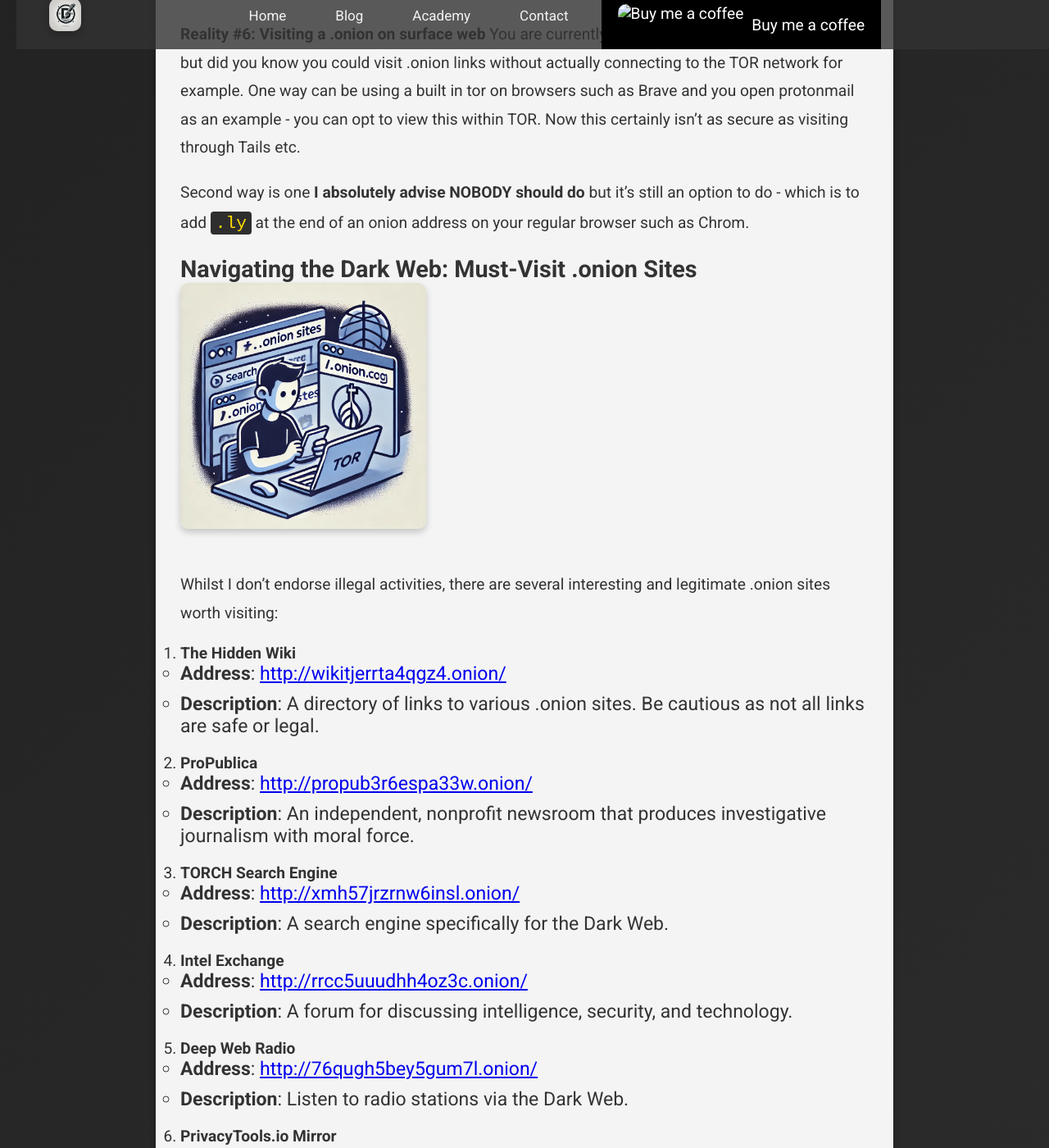
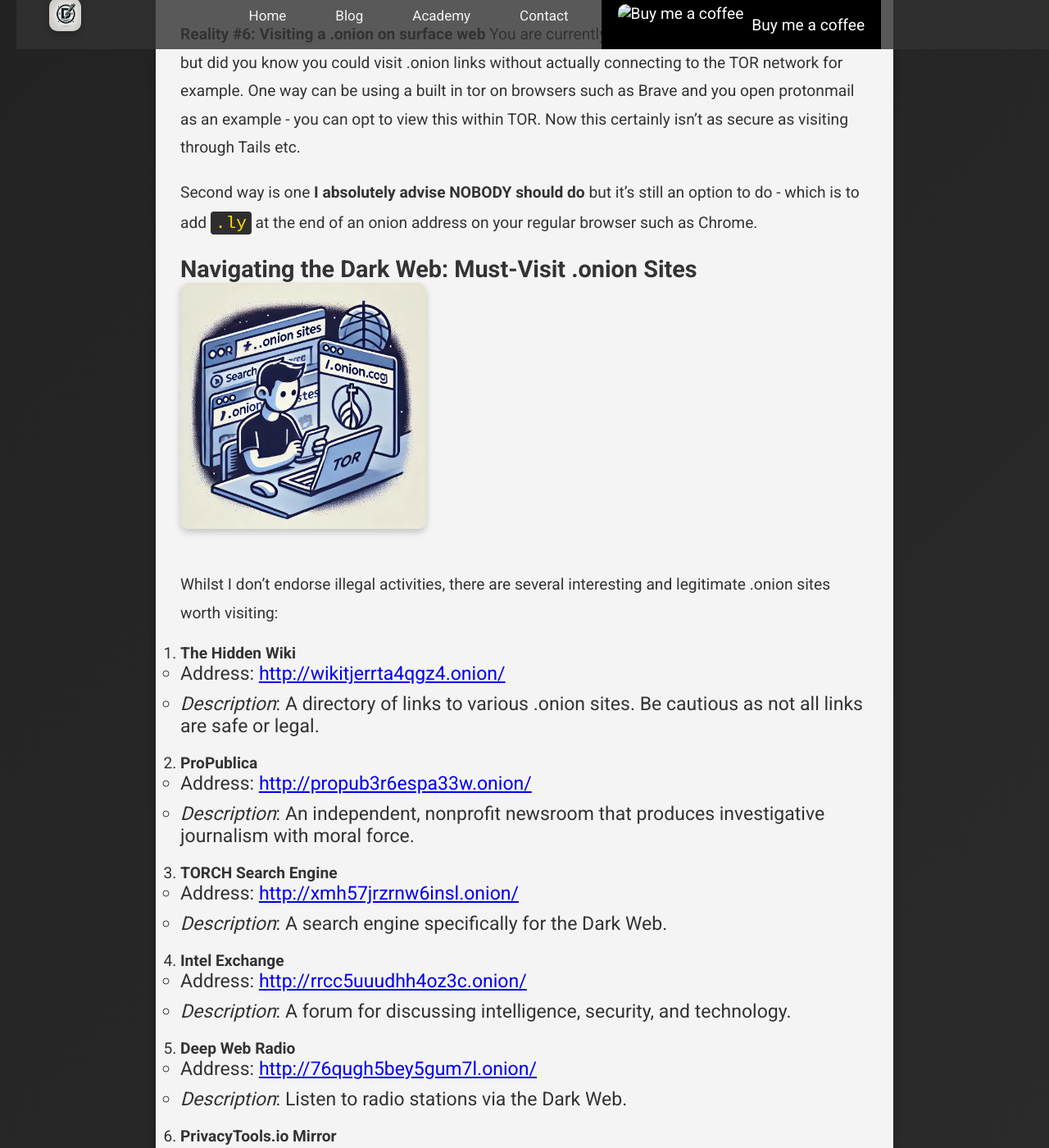
Before and after one commit to Dyst0rti0n/Dyst0rti0n.github.io, a Jekyll site: the page built from _posts/2024-07-30-exploring-dark-web.md, in a window 1280 px wide and 1400 px high, scrolled down 2152 px. Shown: the whole window at 82% size. Built offline with Jekyll 4.4.1, drawn with Linux system fonts in a browser that asks for light colours; some of the changed lines change nothing that is shown; some of the changed text lies outside the part shown.

Commit message:
Spelling and design changes

```diff
--- a/_posts/2024-07-30-exploring-dark-web.md
+++ b/_posts/2024-07-30-exploring-dark-web.md
@@ -46,7 +46,7 @@
 **Reality #6: Visiting a .onion on surface web**
 You are currently reading this post on the surface web but did you know you could visit .onion links without actually connecting to the TOR network for example. One way can be using a built in tor on browsers such as Brave and you open protonmail as an example - you can opt to view this within TOR. Now this certainly isn't as secure as visiting through Tails etc.
 
-Second way is one **I absolutely advise NOBODY should do** but it's still an option to do - which is to add `.ly` at the end of an onion address on your regular browser such as Chrom.
+Second way is one **I absolutely advise NOBODY should do** but it's still an option to do - which is to add `.ly` at the end of an onion address on your regular browser such as Chrome.
 
 ### Navigating the Dark Web: Must-Visit .onion Sites
 
@@ -55,52 +55,52 @@
 Whilst I don’t endorse illegal activities, there are several interesting and legitimate .onion sites worth visiting:
 
 1. **The Hidden Wiki**
-   - **Address**: [http://wikitjerrta4qgz4.onion/](http://wikitjerrta4qgz4.onion/)
-   - **Description**: A directory of links to various .onion sites. Be cautious as not all links are safe or legal.
+   - Address: [http://wikitjerrta4qgz4.onion/](http://wikitjerrta4qgz4.onion/)
+   - *Description*: A directory of links to various .onion sites. Be cautious as not all links are safe or legal.
 
 2. **ProPublica**
-   - **Address**: [http://propub3r6espa33w.onion/](http://propub3r6espa33w.onion/)
-   - **Description**: An independent, nonprofit newsroom that produces investigative journalism with moral force.
+   - Address: [http://propub3r6espa33w.onion/](http://propub3r6espa33w.onion/)
+   - *Description*: An independent, nonprofit newsroom that produces investigative journalism with moral force.
 
 3. **TORCH Search Engine**
-   - **Address**: [http://xmh57jrzrnw6insl.onion/](http://xmh57jrzrnw6insl.onion/)
-   - **Description**: A search engine specifically for the Dark Web.
+   - Address: [http://xmh57jrzrnw6insl.onion/](http://xmh57jrzrnw6insl.onion/)
+   - *Description*: A search engine specifically for the Dark Web.
 
 4. **Intel Exchange**
-   - **Address**: [http://rrcc5uuudhh4oz3c.onion/](http://rrcc5uuudhh4oz3c.onion/)
-   - **Description**: A forum for discussing intelligence, security, and technology.
+   - Address: [http://rrcc5uuudhh4oz3c.onion/](http://rrcc5uuudhh4oz3c.onion/)
+   - *Description*: A forum for discussing intelligence, security, and technology.
 
 5. **Deep Web Radio**
-   - **Address**: [http://76qugh5bey5gum7l.onion/](http://76qugh5bey5gum7l.onion/)
-   - **Description**: Listen to radio stations via the Dark Web.
+   - Address: [http://76qugh5bey5gum7l.onion/](http://76qugh5bey5gum7l.onion/)
+   - *Description*: Listen to radio stations via the Dark Web.
 
 6. **PrivacyTools.io Mirror**
-   - **Address**: [http://privacy2zbidut4m4.onion/](http://privacy2zbidut4m4.onion/)
-   - **Description**: Tools and services to protect your online privacy.
+   - Address: [http://privacy2zbidut4m4.onion/](http://privacy2zbidut4m4.onion/)
+   - *Description*: Tools and services to protect your online privacy.
 
 7. **Imperial Library**
-   - **Address**: [http://xfmro77i3lixucja.onion/](http://xfmro77i3lixucja.onion/)
-   - **Description**: A large collection of books and academic texts.
+   - Address: [http://xfmro77i3lixucja.onion/](http://xfmro77i3lixucja.onion/)
+   - *Description*: A large collection of books and academic texts.
 
 8. **ZeroBin**
-   - **Address**: [http://zerobinqmdqd236y.onion/](http://zerobinqmdqd236y.onion/)
-   - **Description**: A secure pastebin service for sharing information anonymously.
+   - Address: [http://zerobinqmdqd236y.onion/](http://zerobinqmdqd236y.onion/)
+   - *Description*: A secure pastebin service for sharing information anonymously.
 
 9. **Sci-Hub**
-   - **Address**: [http://scihub22266oqcxt.onion/](http://scihub22266oqcxt.onion/)
-   - **Description**: Access millions of research papers for free.
+   - Address: [http://scihub22266oqcxt.onion/](http://scihub22266oqcxt.onion/)
+   - *Description*: Access millions of research papers for free.
 
 10. **OnionLinks**
-    - **Address**: [http://onionlinksv3g43.onion/](http://onionlinksv3g43.onion/)
-    - **Description**: Another directory of .onion sites, with a focus on security and privacy.
+    - Address: [http://onionlinksv3g43.onion/](http://onionlinksv3g43.onion/)
+    - *Description*: Another directory of .onion sites, with a focus on security and privacy.
 
 11. **Tunnels**:
-    - **Address**: [http://tunnelz3qqhxlwkv.onion/](http://tunnelz3qqhxlwkv.onion/)
-    - **Description**: Provides a list of hidden services and community-vetted sites.
+    - Address: [http://tunnelz3qqhxlwkv.onion/](http://tunnelz3qqhxlwkv.onion/)
+    - *Description*: Provides a list of hidden services and community-vetted sites.
 
 12. **The Hub**
-    - **Address**: [http://thehub7xbw4dc5r2.onion/](http://thehub7xbw4dc5r2.onion/)
-    - **Description**: A popular forum for general discussions, including technology and privacy.
+    - Address: [http://thehub7xbw4dc5r2.onion/](http://thehub7xbw4dc5r2.onion/)
+    - *Description*: A popular forum for general discussions, including technology and privacy.
 
 ### Hidden and Dark Places on the Dark Web
 
```
